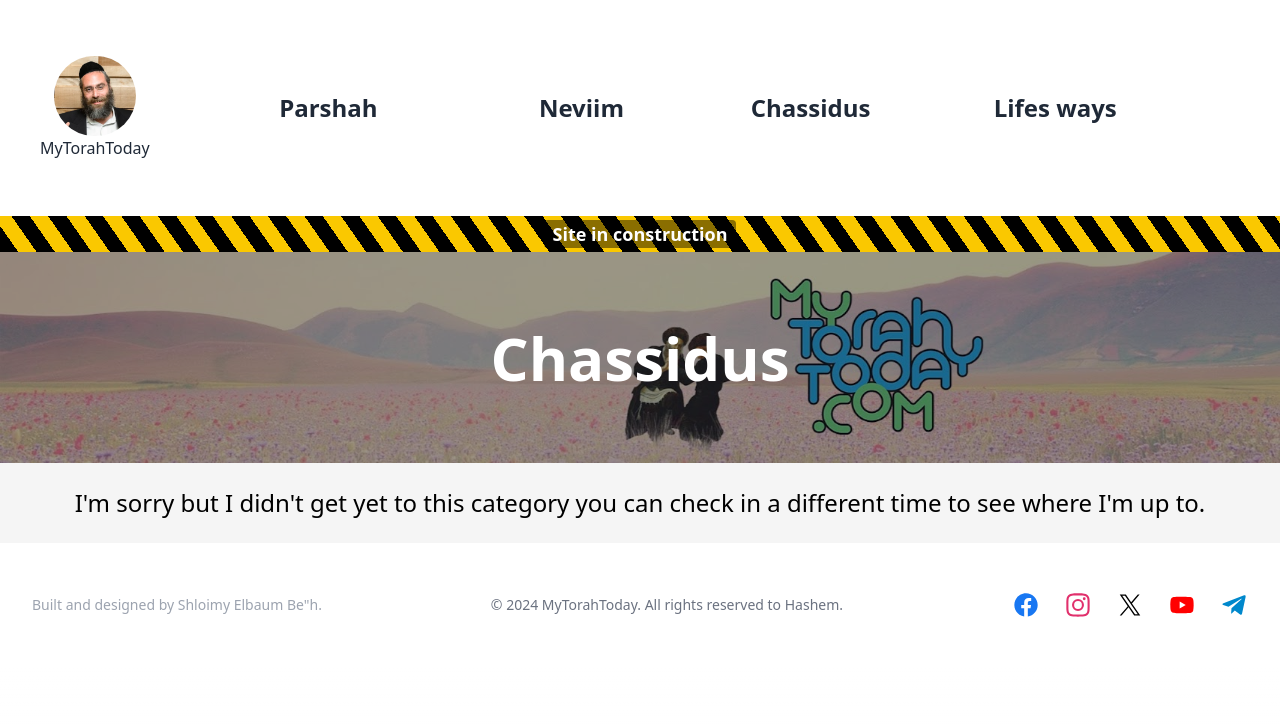
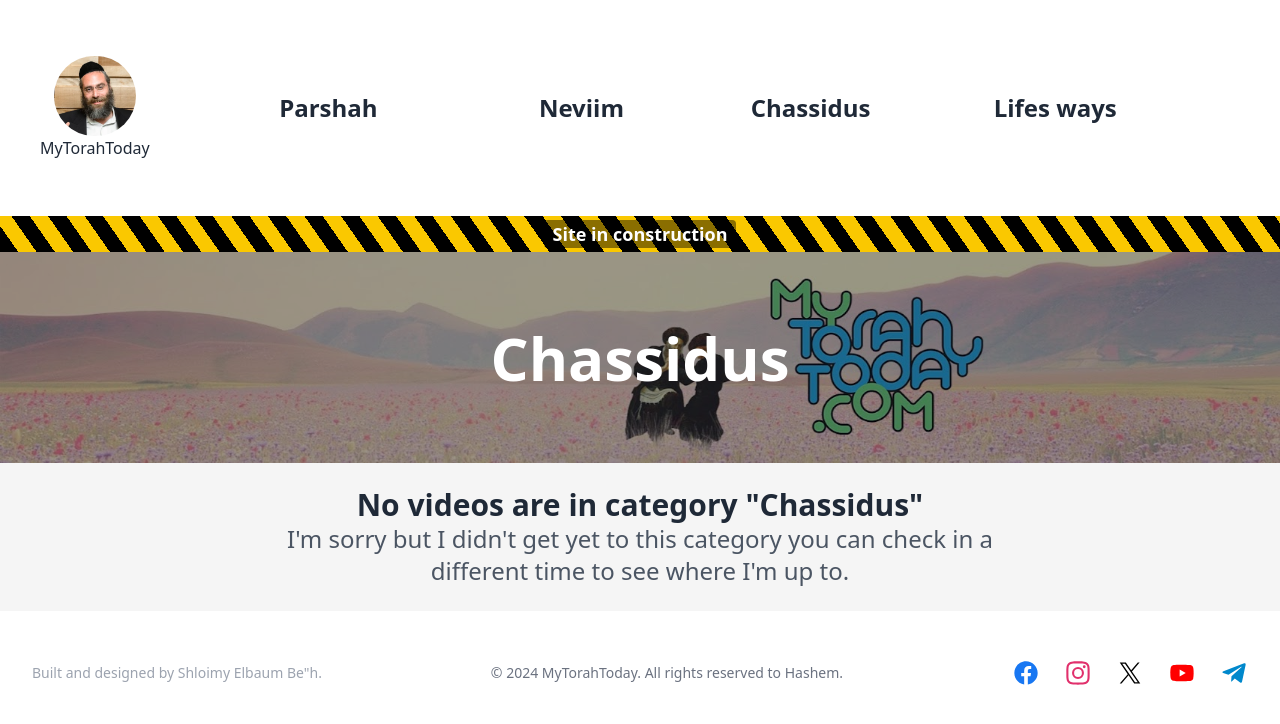
Before and after one commit to Shloimy15e/MyTorahToday, a Next.js app: page /categories/chassidus in a window 1280 px wide. Shown: the top 724 px of the page. Built offline with nearby package versions, Linux system fonts and the light colour scheme.

Commit message:
Fixed upp category page to display according to subcategory and added favicon and added google verification

```diff
--- a/src/app/categories/[category]/page.tsx
+++ b/src/app/categories/[category]/page.tsx
@@ -3,10 +3,14 @@ import { notFound } from "next/navigation";
 import Image from "next/image";
 import Header from "@/components/Header";
 import Footer from "@/components/Footer";
-import { videoData, getVideosByCategory } from "@/data/videoData";
+import {
+  videoData,
+  getVideosByCategory,
+  getVideosBySubcategory,
+} from "@/data/videoData";
 import VideoCard from "@/components/VideoCard";
 import VideoDialog from "@/components/VideoDialog";
-import { categoryData } from "@/data/categoryData";
+import { subcategoryData } from "@/data/subcategoryData";
 import { useState } from "react";
 
 type Props = {
@@ -19,7 +23,7 @@ type Props = {
 export default function CategoryPage({ params }: Props) {
   const { category } = params;
   const Category = category.charAt(0).toUpperCase() + category.slice(1);
-  console.log(Category);
+  const displayCategory = Category.replace("-", " ");
   const [isDialogOpen, setIsDialogOpen] = useState(false);
   const [selectedVideo, setSelectedVideo] = useState(null);
   const openDialog = (video: any) => {
@@ -31,27 +35,58 @@ export default function CategoryPage({ params }: Props) {
     setSelectedVideo(null);
   };
 
+  const videosInCategory = getVideosByCategory(videoData, Category);
+
   return (
     <>
       <Header />
       {/* hero section */}
       <div className="relative w-full bg-gray-950 flex justify-center items-center">
-        <Image src="/images/banner.jpg"
+        <Image
+          src="/images/banner.jpg"
           alt="banner"
           width={30000}
           height={1080}
-            className={"object-cover opacity-60"} />
-        <div className="absolute text-white text-3xl md:text-5xl lg:text-6xl font-bold">{Category}</div>
+          className={"object-cover opacity-60"}
+        />
+        <div className="absolute text-white text-3xl md:text-5xl lg:text-6xl font-bold">
+          {displayCategory}
         </div>
-      <div className="bg-neutral-100 grid grid-cols-1">
+      </div>
+      <div className="bg-neutral-100 grid grid-cols-1 justify-items-center">
+        {videosInCategory.length > 0 ? (
+          // Get all videos in category divided in subcategories
+          subcategoryData.map((subcategory) =>
+            getVideosBySubcategory(videosInCategory, subcategory.name)
+              .length === 0 ? null : (
+              <div key={subcategory.id}>
+                <h1 className="text-4xl font-bold my-6 ml-6">
+                  {subcategory.name}
+                </h1>
                 <div className="grid grid-cols-1 sm:grid-cols-2 lg:grid-cols-3 2xl:grid-cols-4 3xl:grid-cols-5 gap-6 justify-items-center place-items-center align-middle w-full auto-rows-max p-6">
-          {getVideosByCategory(videoData, Category).length > 0 ? getVideosByCategory(videoData, Category).map((video) => (
+                  {getVideosBySubcategory(
+                    videosInCategory,
+                    subcategory.name
+                  ).map((video) => (
                     <VideoCard
                       video={video}
                       key={video.id}
                       onClick={() => openDialog(video)}
                     />
-          )) : <p className="text-2xl col-span-full">I&apos;m sorry but I didn&apos;t get yet to this category you can check in a different time to see where I&apos;m up to.</p>}        </div>
+                  ))}
+                </div>
+              </div>
+            )
+          )
+        ) : (
+          <div className="p-6 w-3/5 text-center">
+            <h1 className="text-3xl font-semibold text-gray-800">No videos are in category &quot;{ displayCategory }&quot; </h1>
+            <p className="text-2xl text-gray-600">
+              I&apos;m sorry but I didn&apos;t get yet to this category you can
+              check in a different time to see where I&apos;m up to.
+            </p>
+          </div>
+        )}
       </div>
       <VideoDialog
         video={selectedVideo}
--- a/src/app/layout.tsx
+++ b/src/app/layout.tsx
@@ -40,6 +40,13 @@ export default function RootLayout({
 }>) {
   return (
     <html lang="en">
+      <head>
+        how do i put this in :{" "}
+        <meta
+          name="google-site-verification"
+          content="AafcWLwSlqXAUwCFlyKLSnMg7WLhA2Ngc5kr6GuE68A"
+        />
+      </head>
       <body>{children}</body>
     </html>
   );
--- a/src/data/parshahData.tsx
+++ b/src/data/subcategoryData.tsx
@@ -1,9 +1,9 @@
-export interface Parshah {
+export interface Subcategory {
     id: number;
     name: string;
 }
 
-export const parshahData: Parshah[] = [
+export const subcategoryData: Subcategory[] = [
     {
         id: 1,
         name: "Shelach",
@@ -20,4 +20,8 @@ export const parshahData: Parshah[] = [
         id: 4,
         name: "Balak",
     },
+    {
+        id: 5,
+        name: "Shmuel",
+    }
 ];
--- a/src/data/videoData.tsx
+++ b/src/data/videoData.tsx
@@ -2,7 +2,9 @@ export const getVideosByCategory = (videos: Video[], categoryName: string): Vide
   return videos.filter(video => video.category === categoryName);
 };
 
-
+export const getVideosBySubcategory = (videos: Video[], subcategory: string): Video[] => {
+  return videos.filter(video => video.subcategory === subcategory);
+};
 
 export interface Video {
   id: number;
@@ -10,7 +12,7 @@ export interface Video {
   embedUrl: string;
   category: string;
   tags: string[];
-  parsha?: string;
+  subcategory?: string;
 }
 
 export const videoData: Video[] = [
@@ -20,7 +22,7 @@ export const videoData: Video[] = [
     embedUrl: "https://www.youtube.com/embed/ImDkC1ozpP0",
     category: "Parshah",
     tags: [],
-    parsha: "Shelach",
+    subcategory: "Shelach",
   },
   {
     id: 2,
@@ -28,7 +30,7 @@ export const videoData: Video[] = [
     embedUrl: "https://www.youtube.com/embed/OSMk1LcTIII",
     category: "Parshah",
     tags: [],
-    parsha: "Shelach",
+    subcategory: "Shelach",
   },
   {
     id: 3,
@@ -37,7 +39,7 @@ export const videoData: Video[] = [
     embedUrl: "https://youtube.com/embed/qYYhOCJgkRk",
     category: "Parshah",
     tags: [],
-    parsha: "Chukas",
+    subcategory: "Chukas",
   },
   {
     id: 4,
@@ -45,7 +47,7 @@ export const videoData: Video[] = [
     embedUrl: "https://www.youtube.com/embed/-Cu5HHzmT-A",
     category: "Parshah",
     tags: [],
-    parsha: "Chukas",
+    subcategory: "Chukas",
   },
   {
     id: 5,
@@ -53,7 +55,7 @@ export const videoData: Video[] = [
     embedUrl: "https://www.youtube.com/embed/AQLc4zVIMYw",
     category: "Parshah",
     tags: [],
-    parsha: "Chukas",
+    subcategory: "Chukas",
   },
   {
     id: 6,
@@ -61,7 +63,7 @@ export const videoData: Video[] = [
     embedUrl: "https://www.youtube.com/embed/a3UREmwcgJg",
     category: "Parshah",
     tags: [],
-    parsha: "Chukas",
+    subcategory: "Chukas",
   },
   {
     id: 7,
@@ -69,7 +71,7 @@ export const videoData: Video[] = [
     embedUrl: "https://www.youtube.com/embed/cVtnWLcZ3c0",
     category: "Parshah",
     tags: [],
-    parsha: "Chukas",
+    subcategory: "Chukas",
   },
   {
     id: 8,
@@ -77,7 +79,7 @@ export const videoData: Video[] = [
     embedUrl: "https://www.youtube.com/embed/sNEam3ENgJw",
     category: "Parshah",
     tags: [],
-    parsha: "Chukas",
+    subcategory: "Chukas",
   },
   {
     id: 9,
@@ -85,6 +87,7 @@ export const videoData: Video[] = [
     embedUrl: "https://www.youtube.com/embed/9JguNiqUP5g",
     category: "Neviim",
     tags: [],
+    subcategory: "Shmuel",
   },
   {
     id: 10,
@@ -92,6 +95,7 @@ export const videoData: Video[] = [
     embedUrl: "https://www.youtube.com/embed/KksHtHI-B9A",
     category: "Neviim",
     tags: [],
+    subcategory: "Shmuel",
   },
   {
     id: 11,
@@ -99,5 +103,6 @@ export const videoData: Video[] = [
     embedUrl: "https://www.youtube.com/embed/iBTqo-zOoME",
     category: "Neviim",
     tags: [],
+    subcategory: "Shmuel",
   }
 ];
```
Lines whose indentation alone changed are shown as unchanged.
